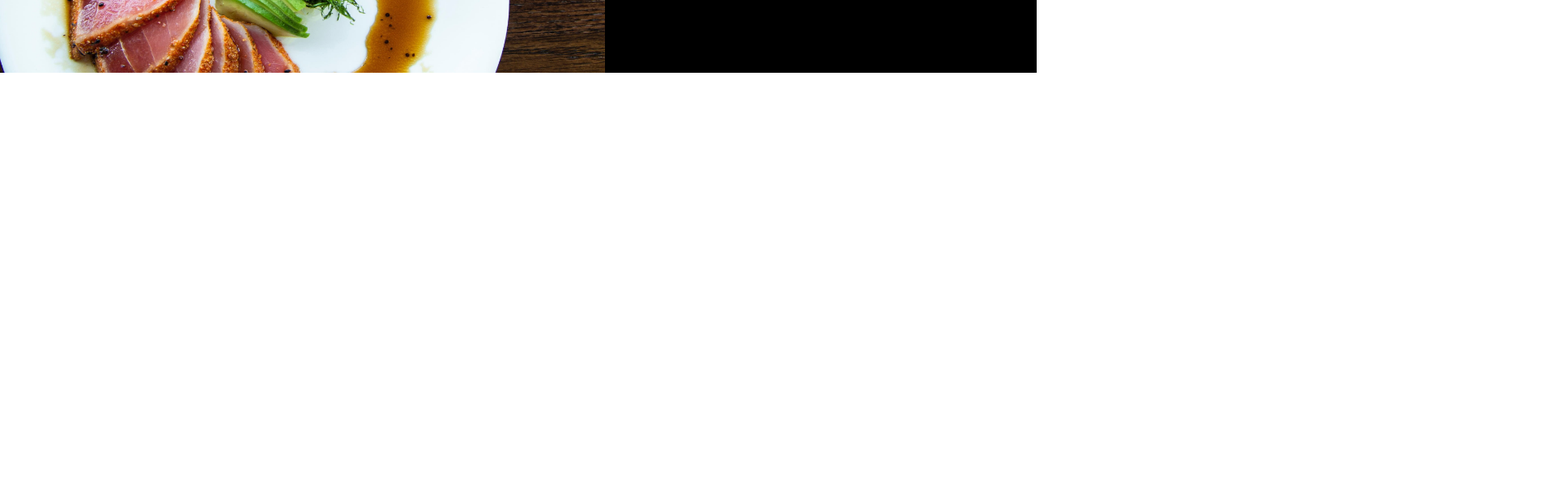
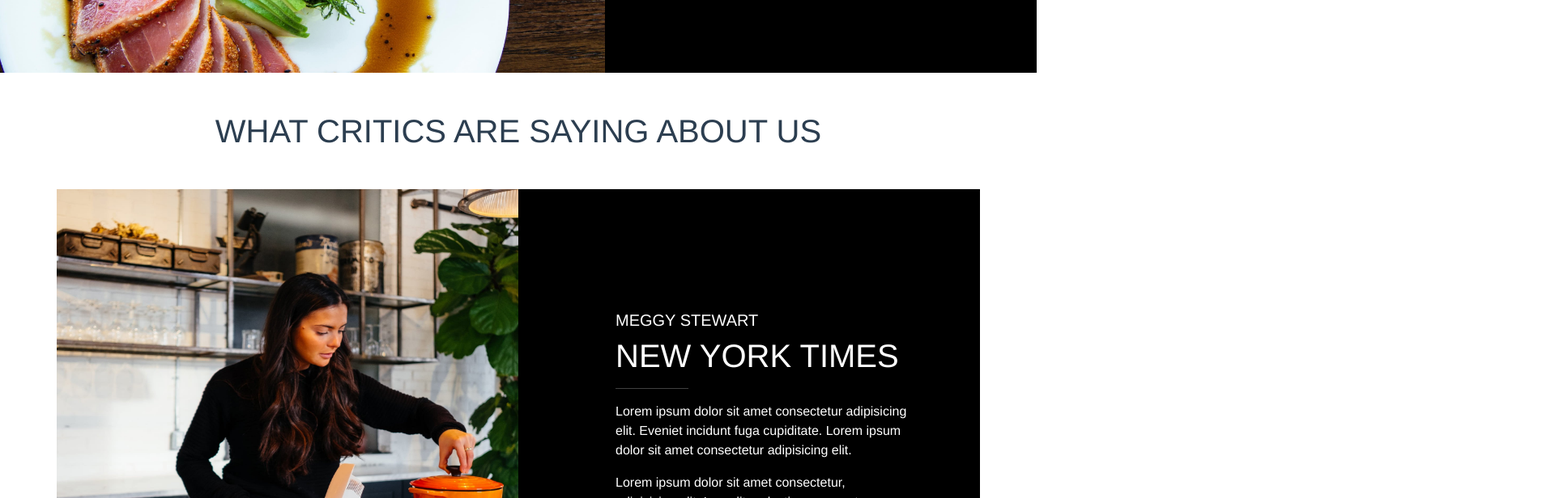
Before and after one commit to matteo92i/proj-html-vuejs, a Vue app: page / in a window 1280 px wide. Shown: the part 2184-2800 px from the top of the page at 81% size, 1920 px wide, since content can reach past the window. Before the commit the page ends 2274 px from the top, so only its background shows below. Built offline with nearby package versions, Linux system fonts and the light colour scheme.

Commit message:
fine 4 parte

```diff
--- a/src/components/MainPart4.vue
+++ b/src/components/MainPart4.vue
@@ -1,5 +1,32 @@
 <template>
-    <div></div>
+    <div>
+        <div class="container">
+            <div class="row mt-5">
+                <h1 class="font-italic text-center mb-5">what critics are saying about us</h1>
+
+                <div class="col-6 p-0">
+                    <img class="img-sfondo" src="../assets/img/blog72x.jpg" alt="blog72">
+                </div>
+
+                <div class="col-6 sfondo p-0">
+
+                    <div class="margini">
+                        <h5>meggy stewart</h5>
+                        <h1 class="h1-white">new york times</h1>
+                        <hr class="hr-white">
+                        <p class="p-white">Lorem ipsum dolor sit amet consectetur adipisicing elit. Eveniet incidunt fuga cupiditate. Lorem ipsum dolor sit amet consectetur adipisicing elit.</p>
+                        <p class="p-white">Lorem ipsum dolor sit amet consectetur, adipisicing elit. Impedit molestias aspernatur animi.</p>
+                        <button class="stile">read full article</button>
+                    </div>
+
+                </div>
+                <div class="col-6"></div>
+                <div class="col-6">
+                    <img src="../assets/img/info12x.jpg" alt="info12x">
+                </div>
+            </div>
+        </div>
+    </div>
 </template>
 
 <script>
@@ -9,5 +36,17 @@ export default {
 </script>
 
 <style lang="scss">
+.hr-white{
+    color: white;
+    width: 90px;
+}
+.margini{
+    margin-left:120px ;
+    margin-top: 150px;
+    margin-right: 90px;
+}
+
+
+
 
 </style>
```
Also changed, not shown: src/assets/img/blog72x-200x229.jpg (deleted), src/assets/img/blog72x.jpg (added).
